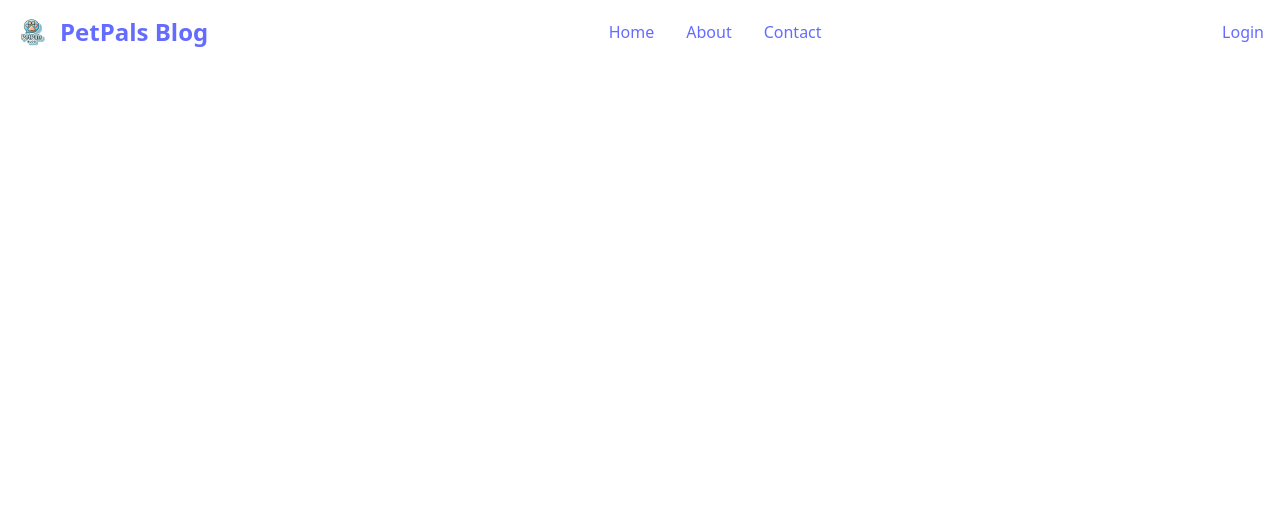
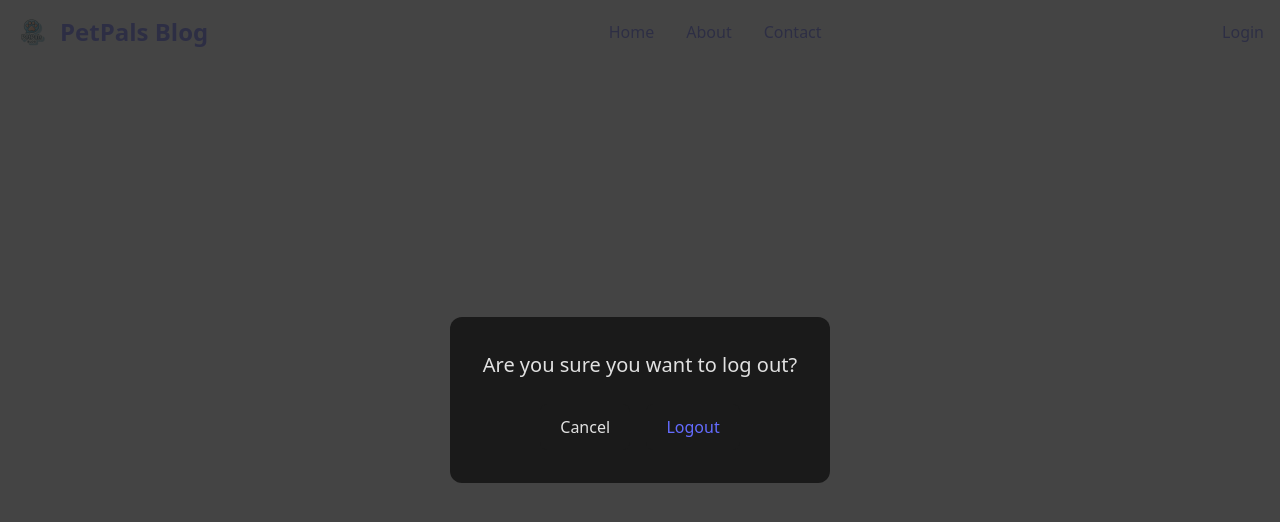
Before and after one commit to Piyush9477/PetPals-Blog, a React (Vite) app in the folder frontend/: page /logout-confirm in a window 1280 px wide. Shown: the top 522 px of the page. Built offline with nearby package versions, Linux system fonts and the light colour scheme; no server answers.

Commit message:
improved authentication and added logout functionality

```diff
--- a/frontend/src/App.jsx
+++ b/frontend/src/App.jsx
@@ -4,6 +4,7 @@ import Home from "./pages/Home";
 import Register from "./pages/Register";
 import VerifyUser from "./pages/VerifyUser";
 import Navbar from "./components/Navbar";
+import LogoutConfirm from "./pages/LogoutConfirm";
 import { AuthProvider } from "./contexts/AuthContext";
 
 const App = () => {
@@ -16,6 +17,7 @@ const App = () => {
           <Route path="/login" element={<Login/>} />
           <Route path="/register" element={<Register/>} />
           <Route path="/verify-user" element={<VerifyUser/>} />
+          <Route path="/logout-confirm" element={<LogoutConfirm/>} />
         </Routes>
       </AuthProvider>
     </>
--- a/frontend/src/api/authApi.js
+++ b/frontend/src/api/authApi.js
@@ -16,11 +16,18 @@ export const verifyUser = async (data) => {
   return await API.post('/auth/verify-user', data);
 }
 
-export const checkAuth = async () => {
+export const checkAuth = async (token) => {
   try {
-    const res = await API.get('/auth/ckeck');
+    const res = await API.get('/auth/check', {
+      headers: {
+        Authorization: `Bearer ${token}`,
+      },
+    });
     return res.data.user;
-  }catch(error){
+  } catch (error) {
     return null;
   }
-}
+};
+ export const logoutUser = async () => {
+  return await API.post('/auth/logout');
+ }
--- a/frontend/src/api/postsApi.js
+++ b/frontend/src/api/postsApi.js
@@ -3,3 +3,7 @@ import API from './axios';
 export const allPosts = async () => {
     return await API.get('/post/get');
 }
+
+export const createPost = async (data) => {
+    return await API.post('/post/add', data);
+}
--- a/frontend/src/components/Navbar.jsx
+++ b/frontend/src/components/Navbar.jsx
@@ -89,7 +89,7 @@ const Navbar = () => {
                   </li>
                   <li>
                     <a
-                      href="#"
+                      href="/logout-confirm"
                       className="block px-4 py-2 text-sm text-gray-700 hover:bg-gray-100 dark:hover:bg-gray-600 dark:text-gray-200 dark:hover:text-white"
                     >
                       Sign out
--- a/frontend/src/contexts/AuthContext.jsx
+++ b/frontend/src/contexts/AuthContext.jsx
@@ -1,20 +1,48 @@
 import { createContext, useState, useEffect, Children } from "react";
-import { checkAuth } from "../api/authApi";
+import { checkAuth, logoutUser } from "../api/authApi";
 export const AuthContext = createContext();
 
 export const AuthProvider = ({children}) => {
     const [isLoggedIn, setIsLoggedIn] = useState(false);
+    const [user, setUser] = useState(null);
 
     useEffect(() => {
         const checkAuthStatus = async () => {
-            const user = await checkAuth();
-            setIsLoggedIn(!!user);
+            const token = localStorage.getItem('authToken');
+            if (token) {
+                try {
+                    const authUser = await checkAuth(token);
+                    if (authUser) {
+                        setIsLoggedIn(true);
+                        setUser(authUser);
+                    } else {
+                        setIsLoggedIn(false);
+                        setUser(null);
+                        localStorage.removeItem('authToken');
+                    }
+                } catch (error) {
+                    console.error("Auth check failed:", error);
+                    setIsLoggedIn(false);
+                    setUser(null);
+                    localStorage.removeItem('authToken');
+                }
+                } else {
+                    setIsLoggedIn(false);
+                    setUser(null);
+                }
         };
         checkAuthStatus();
     }, []);
 
+    const logout = async () => {
+        const res = await logoutUser();
+        localStorage.removeItem('authToken');
+        setIsLoggedIn(false);
+        setUser(null);
+    };
+
     return (
-        <AuthContext.Provider value={{isLoggedIn, setIsLoggedIn}}>
+        <AuthContext.Provider value={{isLoggedIn, setIsLoggedIn, user, setUser, logout}}>
             {children}
         </AuthContext.Provider>
     );
--- /dev/null
+++ b/frontend/src/pages/CreatePost.jsx
@@ -0,0 +1,80 @@
+import { useState, useContext, useEffect } from "react";
+import { useNavigate } from "react-router-dom";
+import { createPost } from "../api/postsApi";
+import { AuthContext } from "../contexts/AuthContext";
+import { toast, ToastContainer } from "react-toastify";
+import "react-toastify/dist/ReactToastify.css";
+
+const CreatePost = () => {
+    const { isLoggedIn, user } = useContext(AuthContext);
+    const navigate = useNavigate();
+
+    const [formData, setFormData] = useState({
+        title: "",
+        desc: "",
+    });
+
+    const [selectedImage, setSelectedImage] = useState(null);
+    const [file, setFile] = useState(null);
+
+    useEffect(() => {
+        if(!isLoggedIn){
+            toast.error("You need to log in to create a post");
+            setTimeout(() => {
+                navigate("/login");
+            }, 1500);
+        }
+    }, [isLoggedIn, navigate]);
+
+    if (!isLoggedIn) {
+        return (
+        <div className="relative min-h-screen w-full flex justify-center items-center bg-gray-100">
+            <ToastContainer />
+        </div>
+        );
+    }
+
+    const handleChange = (e) => {
+        setFormData({ ...formData, [e.target.id]: e.target.value });
+    };
+
+    const handleSubmit = async (e) => {
+        e.preventDefault();
+
+        if (!title.trim()) {
+            toast.error("Title is required.");
+            return;
+        }
+
+        if (!desc.trim()) {
+            toast.error("Description is required.");
+            return;
+        }
+
+        try{
+            const formDataToSend = new FormData();
+            formDataToSend.append('title', formData.title);
+            formDataToSend.append('desc', formData.desc);
+            if(file){
+                formDataToSend.append('file', file);
+            }
+            formDataToSend.append('createdBy', user?._id);
+            const success = await createPost(formDataToSend);
+            toast.success("Post created successfully");
+            setTimeout(() => {
+                navigate("/home");
+            }, 1500);
+
+        } catch(error){
+            toast.error("Failed to create post! Please try again");
+            console.error("Failed to create post:", error.response?.data || error.message);
+        }
+    }
+
+    return (
+        <div className="relative min-h-screen w-full overflow-hidden bg-gray-50 py-10">
+            <ToastContainer />
+
+        </div>
+    );
+}
--- a/frontend/src/pages/Login.jsx
+++ b/frontend/src/pages/Login.jsx
@@ -12,7 +12,7 @@ const Login = () => {
     const [password, setPassword] = useState('');
     const [showPassword, setShowPassword] = useState(false);
     const navigate = useNavigate();
-    const {setIsLoggedIn} = useContext(AuthContext);
+    const {setIsLoggedIn, setUser} = useContext(AuthContext);
 
     const validateEmail = (email) => {
         const emailRegex = /^[a-zA-Z0-9._%+-]+@(gmail\.com|yahoo\.com|outlook\.com|protonmail\.com|hotmail\.com|forexru\.com)$/;
@@ -33,7 +33,9 @@ const Login = () => {
         try {
             const res = await loginUser({ email, password });
             console.log('Login Success:', res.data);
+            localStorage.setItem('authToken', res.data.user.token);
             setIsLoggedIn(true);
+            setUser(res.data.user);
             toast.success("Login Successful");
             setTimeout(() => {
                 navigate("/");
--- /dev/null
+++ b/frontend/src/pages/LogoutConfirm.jsx
@@ -0,0 +1,94 @@
+import { useContext } from "react";
+import { useNavigate } from "react-router-dom";
+import { AuthContext } from "../contexts/AuthContext";
+
+const LogoutConfirm = () => {
+  const { logout } = useContext(AuthContext);
+  const navigate = useNavigate();
+
+  const handleCancel = () => {
+    navigate(-1);
+  };
+
+  const handleLogout = () => {
+    logout();
+    navigate("/");
+  };
+
+  return (
+    <div
+      style={{
+        position: "fixed",
+        inset: 0,
+        backgroundColor: "rgba(36, 36, 36, 0.85)", // matches your dark bg #242424 with opacity
+        display: "flex",
+        justifyContent: "center",
+        alignItems: "center",
+        zIndex: 50,
+      }}
+    >
+      <form
+        onSubmit={(e) => {
+          e.preventDefault();
+          handleLogout();
+        }}
+        style={{
+          backgroundColor: "#1a1a1a", // matches your button bg color
+          padding: "2rem",
+          borderRadius: "12px",
+          border: "1px solid transparent",
+          color: "rgba(255,255,255,0.87)", // matches text color in :root
+          fontFamily:
+            "system-ui, Avenir, Helvetica, Arial, sans-serif",
+          textAlign: "center",
+          minWidth: "320px",
+        }}
+      >
+        <h2 style={{ fontSize: "1.25rem", marginBottom: "1.5rem" }}>
+          Are you sure you want to log out?
+        </h2>
+        <div style={{ display: "flex", justifyContent: "center", gap: "1rem" }}>
+          <button
+            type="button"
+            onClick={handleCancel}
+            style={{
+              backgroundColor: "#1a1a1a",
+              border: "1px solid transparent",
+              padding: "0.6em 1.2em",
+              fontWeight: 500,
+              cursor: "pointer",
+              transition: "border-color 0.25s",
+              color: "rgba(255,255,255,0.87)",
+              borderRadius: "8px",
+              fontFamily: "inherit",
+            }}
+            onMouseOver={(e) => (e.currentTarget.style.borderColor = "#646cff")}
+            onMouseOut={(e) => (e.currentTarget.style.borderColor = "transparent")}
+          >
+            Cancel
+          </button>
+          <button
+            type="submit"
+            style={{
+              backgroundColor: "#1a1a1a",
+              border: "1px solid transparent",
+              padding: "0.6em 1.2em",
+              fontWeight: 500,
+              cursor: "pointer",
+              transition: "border-color 0.25s",
+              color: "#646cff",
+              borderRadius: "8px",
+              fontFamily: "inherit",
+            }}
+            onMouseOver={(e) => (e.currentTarget.style.borderColor = "#535bf2")}
+            onMouseOut={(e) => (e.currentTarget.style.borderColor = "transparent")}
+          >
+            Logout
+          </button>
+        </div>
+      </form>
+    </div>
+  );
+};
+
+export default LogoutConfirm;
```
Also changed, not shown: 1 other file (tests, documents, lock files or other folders).
